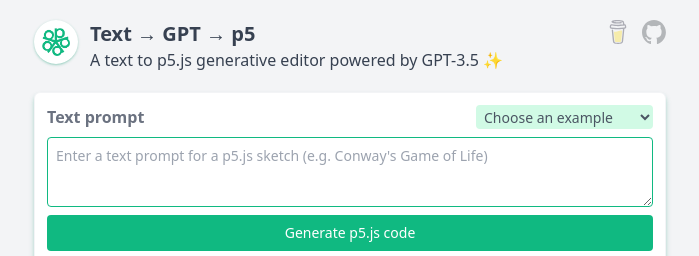
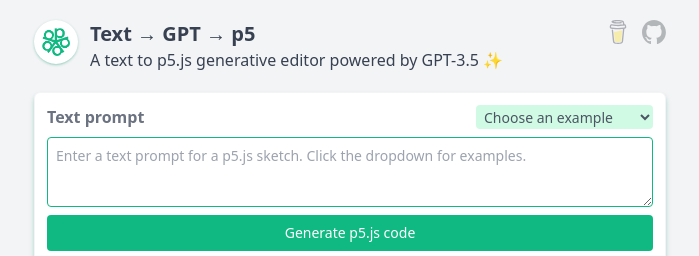
Before and after one commit to mattelim/text-gpt-p5-app, a Next.js app: page / in a window 1280 px wide. Shown: the top 256 px of the page, without its empty margins (290-989 px from the left). Built offline with nearby package versions, Linux system fonts and the light colour scheme.

Commit message:
Minor language change

```diff
--- a/pages/components/TextInput.js
+++ b/pages/components/TextInput.js
@@ -22,7 +22,7 @@
           disabled:border-gray-300 disabled:text-gray-600 disabled:bg-gray-100"
             type="text"
             name="prompt"
-            placeholder="Enter a text prompt for a p5.js sketch (e.g. Conway's Game of Life)"
+            placeholder="Enter a text prompt for a p5.js sketch. Click the dropdown for examples."
             value={textInput}
             onChange={onChange}
             disabled={waiting}
```
